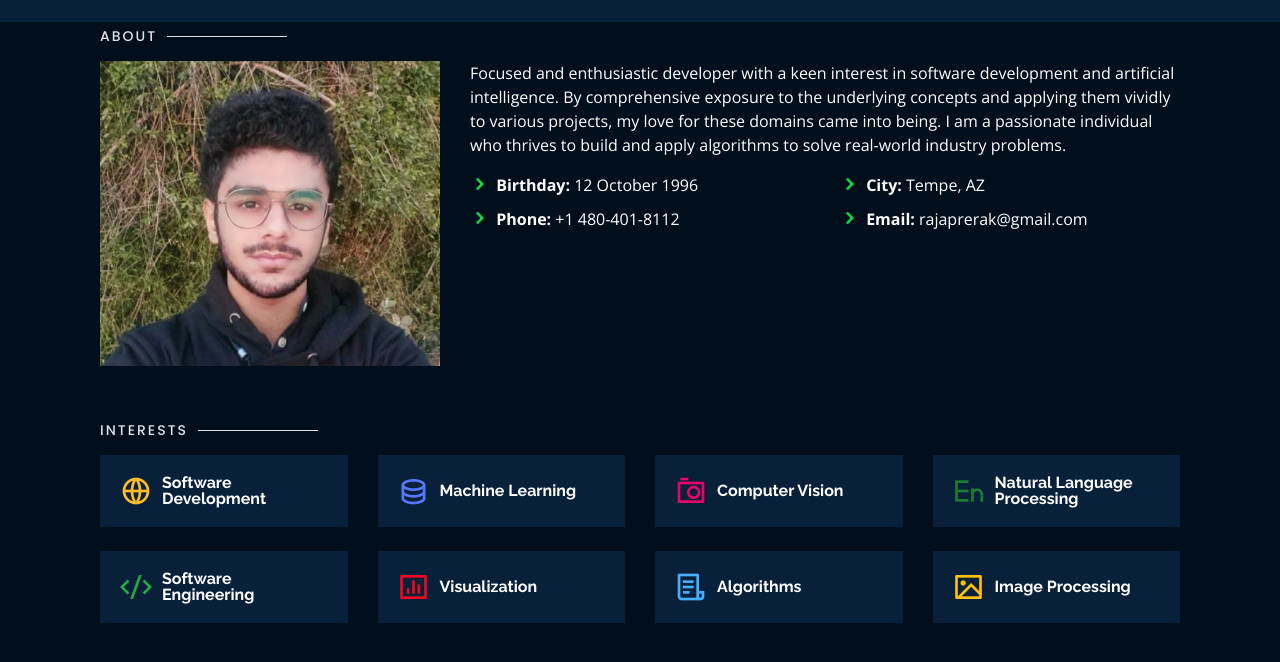
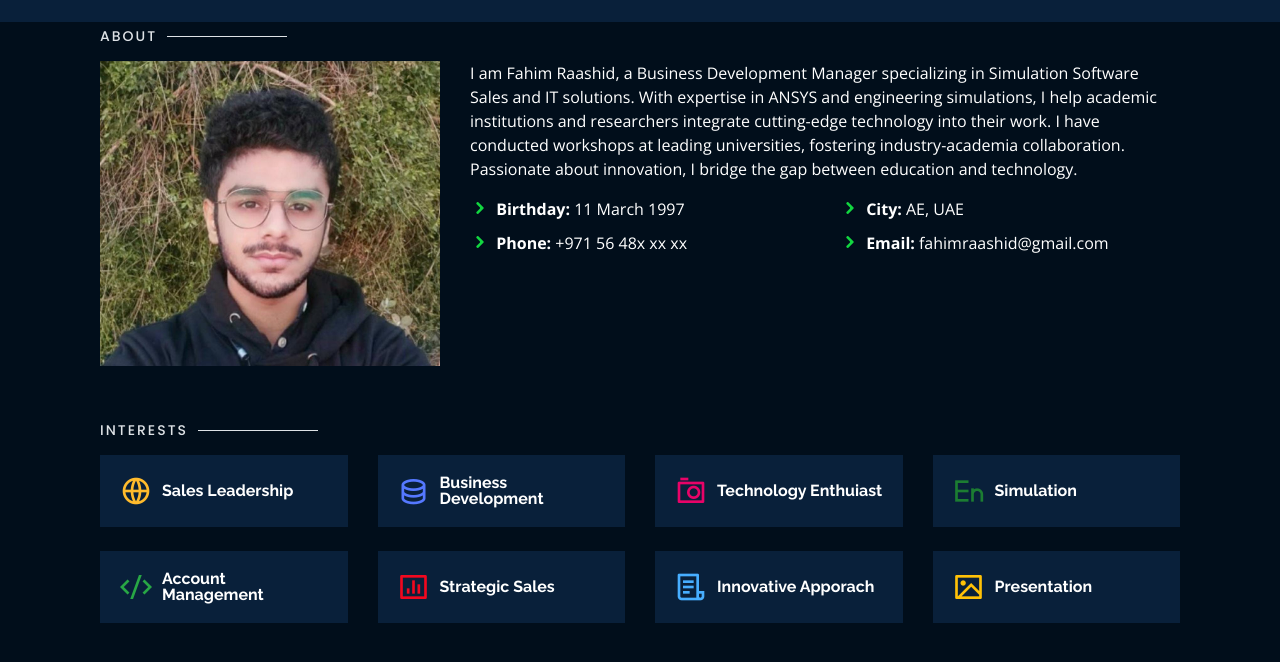
Before and after one commit to fahimraashid/heyfahim-website, a plain HTML site: page index.html in a window 1280 px wide. Both pictures are taken after a click on the link "About". Shown: the part 68-730 px from the top of the page. Drawn offline with nearby package versions, Linux system fonts and the light colour scheme.

Commit message:
Update index.html

```diff
--- a/index.html
+++ b/index.html
@@ -82,9 +82,9 @@
       </nav><!-- .nav-menu -->
 
       <div class="social-links">
-          <a href="https://www.linkedin.com/in/rajaprerak" target="_blank" class="linkedin"><i class="bx bxl-linkedin"></i></a>
-          <a href="https://www.github.com/rajaprerak" target="_blank" class="github"><i class="bx bxl-github"></i></a>
-          <a href="mailto:rajaprerak@gmail.com" target="_blank" class="google"><i class="bx bxl-google"></i></a>
+          <a href="https://www.linkedin.com/in/fahimaf" target="_blank" class="linkedin"><i class="bx bxl-linkedin"></i></a>
+          <a href="https://www.github.com/fahimraashid" target="_blank" class="github"><i class="bx bxl-github"></i></a>
+          <a href="mailto:fahimraashid@gmail.com" target="_blank" class="google"><i class="bx bxl-google"></i></a>
 
       </div>
 
@@ -106,21 +106,21 @@
           <img src="assets/img/profile.jpeg" class="img-fluid" alt="">
         </div>
         <div class="col-lg-8 pt-4 pt-lg-0 content" data-aos="fade-left">
-          <p>Focused and enthusiastic developer with a keen interest in software development and artificial intelligence. By comprehensive exposure
-            to the underlying concepts and applying them vividly to various projects, my love for these domains came into being.
-            I am a passionate individual who thrives to build and apply algorithms to solve real-world industry problems.
+          <p>I am Fahim Raashid, a Business Development Manager specializing in Simulation Software Sales and IT solutions. With expertise in ANSYS and engineering simulations,
+            I help academic institutions and researchers integrate cutting-edge technology into their work.
+            I have conducted workshops at leading universities, fostering industry-academia collaboration. Passionate about innovation, I bridge the gap between education and technology.
           </p>
           <div class="row">
             <div class="col-lg-6">
               <ul>
-                <li><i class="icofont-rounded-right"></i> <strong>Birthday:</strong> 12 October 1996</li>
-                <li><i class="icofont-rounded-right"></i> <strong>Phone:</strong> +1 480-401-8112</li>
+                <li><i class="icofont-rounded-right"></i> <strong>Birthday:</strong> 11 March 1997</li>
+                <li><i class="icofont-rounded-right"></i> <strong>Phone:</strong> +971 56 48x xx xx</li>
               </ul>
             </div>
             <div class="col-lg-6">
               <ul>
-                <li><i class="icofont-rounded-right"></i> <strong>City:</strong> Tempe, AZ</li>
-                <li><i class="icofont-rounded-right"></i> <strong>Email:</strong> rajaprerak@gmail.com</li>
+                <li><i class="icofont-rounded-right"></i> <strong>City:</strong> AE, UAE</li>
+                <li><i class="icofont-rounded-right"></i> <strong>Email:</strong> fahimraashid@gmail.com</li>
               </ul>
             </div>
           </div>
@@ -140,49 +140,49 @@
         <div class="col-lg-3 col-md-4">
           <div class="icon-box">
             <i class="ri-global-line" style="color: #ffbb2c;"></i>
-            <h3>Software Development</h3>
+            <h3>Sales Leadership</h3>
           </div>
         </div>
         <div class="col-lg-3 col-md-4 mt-4 mt-md-0">
           <div class="icon-box">
             <i class="ri-database-2-line" style="color: #5578ff;"></i>
-            <h3>Machine Learning</h3>
+            <h3>Business Development</h3>
           </div>
         </div>
         <div class="col-lg-3 col-md-4 mt-4 mt-md-0">
           <div class="icon-box">
             <i class="ri-camera-3-line" style="color: #e80368;"></i>
-            <h3>Computer Vision</h3>
+            <h3>Technology Enthuiast</h3>
           </div>
         </div>
         <div class="col-lg-3 col-md-4 mt-4 mt-lg-0">
           <div class="icon-box">
             <i class="ri-english-input" style="color: #1c7d32;"></i>
-            <h3>Natural Language Processing</h3>
+            <h3>Simulation</h3>
           </div>
         </div>
         <div class="col-lg-3 col-md-4 mt-4">
           <div class="icon-box">
             <i class="ri-code-s-slash-fill" style="color: #28a745;"></i>
-            <h3>Software Engineering</h3>
+            <h3>Account Management</h3>
           </div>
         </div>
         <div class="col-lg-3 col-md-4 mt-4">
           <div class="icon-box">
             <i class="ri-bar-chart-box-line" style="color: #f1081f;"></i>
-            <h3>Visualization</h3>
+            <h3>Strategic Sales</h3>
           </div>
         </div>
         <div class="col-lg-3 col-md-4 mt-4">
           <div class="icon-box">
             <i class="ri-file-list-3-line" style="color: #47aeff;"></i>
-            <h3>Algorithms</h3>
+            <h3>Innovative Apporach</h3>
           </div>
         </div>
         <div class="col-lg-3 col-md-4 mt-4">
           <div class="icon-box">
             <i class="ri-image-line" style="color: #ffc107;"></i>
-            <h3>Image Processing</h3>
+            <h3>Presentation</h3>
           </div>
         </div>
       </div>
```
